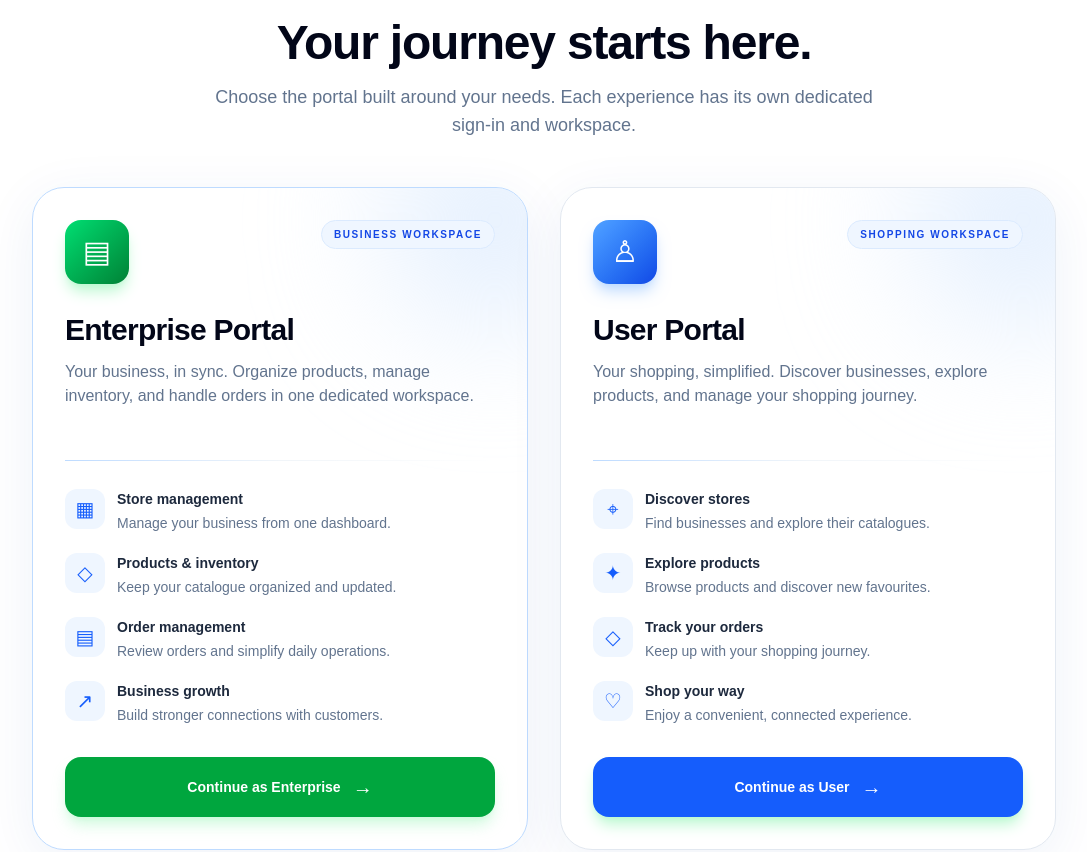
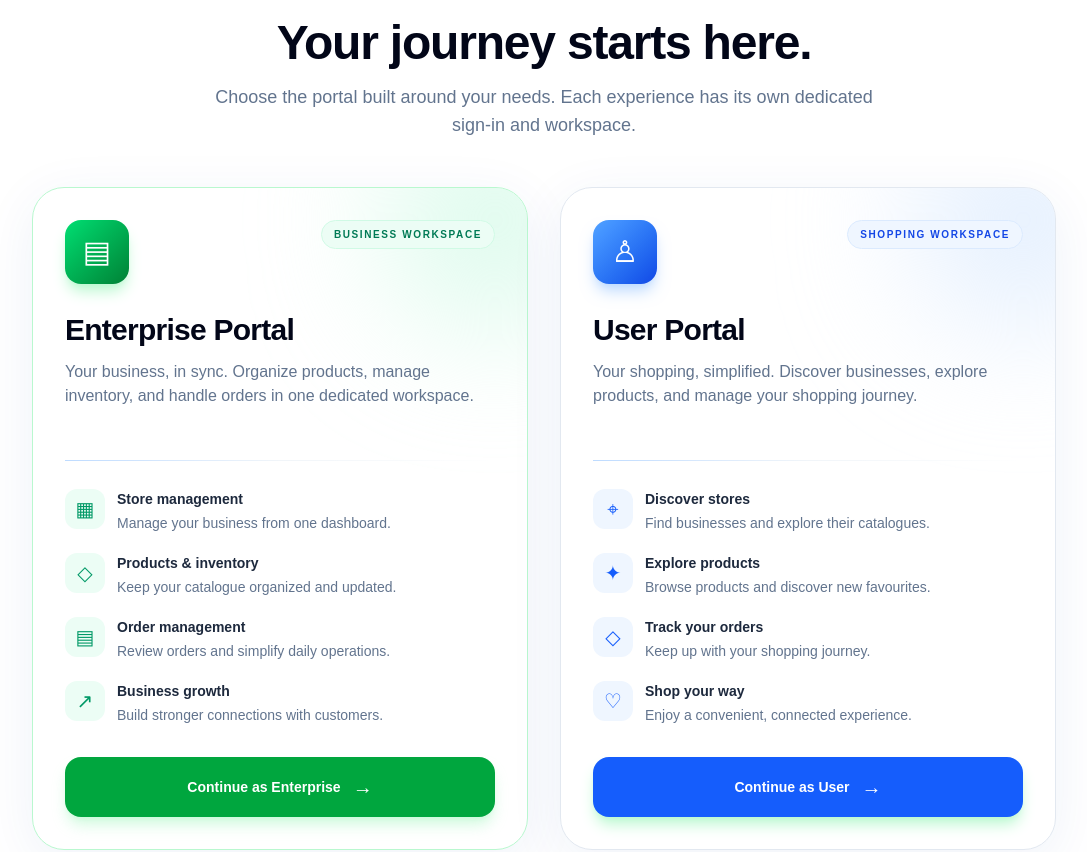
Before and after one commit to Deep-1507/ShopSync., a Next.js app: page / in a window 1280 px wide. Shown: the part 1412-2264 px from the top of the page, without its empty margins (96-1183 px from the left). Built offline with nearby package versions, Linux system fonts and the light colour scheme.

Commit message:
UI design fixed

```diff
--- a/app/page.js
+++ b/app/page.js
@@ -79,18 +79,19 @@ function PortalCard({ type, features, href }) {
 
   return (
     <article
-      className={`group relative flex flex-col overflow-hidden rounded-[2rem] border bg-white p-6 shadow-[0_12px_55px_rgba(30,64,175,0.07)] transition-all duration-500 hover:-translate-y-2 hover:shadow-[0_25px_70px_rgba(37,99,235,0.16)] sm:p-8 ${
-        enterprise
-          ? "border-blue-200 hover:border-blue-400"
+      className={`group relative flex flex-col overflow-hidden rounded-[2rem] border bg-white p-6 shadow-[0_12px_55px_rgba(30,64,175,0.07)] transition-all duration-500 hover:-translate-y-2 hover:shadow-[0_25px_70px_rgba(37,99,235,0.16)] sm:p-8 ${enterprise
+        ? "border-green-200 hover:border-green-400"
         : "border-slate-200 hover:border-blue-300"
         }`}
     >
-      <div className="pointer-events-none absolute -right-20 -top-20 h-56 w-56 rounded-full bg-blue-100/70 blur-3xl transition-all duration-700 group-hover:bg-blue-200/80" />
+      <div className={`pointer-events-none absolute -right-20 -top-20 h-56 w-56 rounded-full blur-3xl transition-all duration-700 ${enterprise
+          ? "bg-emerald-100/70 group-hover:bg-emerald-200/80"
+          : "bg-blue-100/70 group-hover:bg-blue-200/80"
+        }`} />
 
       <div className="relative flex items-start justify-between gap-4">
         <div
-          className={`flex h-16 w-16 items-center justify-center rounded-2xl text-3xl text-white shadow-lg transition duration-500 group-hover:rotate-6 group-hover:scale-110 ${
-            enterprise
+          className={`flex h-16 w-16 items-center justify-center rounded-2xl text-3xl text-white shadow-lg transition duration-500 group-hover:rotate-6 group-hover:scale-110 ${enterprise
             ? "bg-gradient-to-br from-green-400 to-green-700 shadow-green-200"
             : "bg-gradient-to-br from-blue-400 to-blue-700 shadow-blue-200"
             }`}
@@ -98,7 +99,12 @@ function PortalCard({ type, features, href }) {
           {enterprise ? "▤" : "♙"}
         </div>
 
-        <span className="rounded-full border border-blue-100 bg-blue-50 px-3 py-1.5 text-[10px] font-bold uppercase tracking-[0.16em] text-blue-700">
+        <span
+          className={`rounded-full border px-3 py-1.5 text-[10px] font-bold uppercase tracking-[0.16em] ${enterprise
+            ? "border-emerald-100 bg-emerald-50 text-emerald-700"
+            : "border-blue-100 bg-blue-50 text-blue-700"
+            }`}
+        >
           {enterprise ? "Business workspace" : "Shopping workspace"}
         </span>
       </div>
@@ -122,7 +128,12 @@ function PortalCard({ type, features, href }) {
             className="flex gap-3 transition-transform duration-300 group-hover:translate-x-1"
             style={{ transitionDelay: `${index * 40}ms` }}
           >
-            <span className="flex h-10 w-10 shrink-0 items-center justify-center rounded-xl bg-blue-50 text-xl text-blue-600 transition-colors group-hover:bg-blue-100">
+            <span
+              className={`flex h-10 w-10 shrink-0 items-center justify-center rounded-xl text-xl transition-colors ${enterprise
+                ? "bg-emerald-50 text-emerald-600 group-hover:bg-emerald-100"
+                : "bg-blue-50 text-blue-600 group-hover:bg-blue-100"
+                }`}
+            >
               {feature.icon}
             </span>
             <div>
@@ -137,8 +148,7 @@ function PortalCard({ type, features, href }) {
 
       <Link
         href={href}
-        className={`relative mt-8 inline-flex items-center justify-center gap-3 rounded-2xl px-5 py-4 text-sm font-bold !text-white shadow-lg transition-all duration-300 hover:gap-5 focus:outline-none focus:ring-4 focus:ring-blue-200 ${
-          enterprise
+        className={`relative mt-8 inline-flex items-center justify-center gap-3 rounded-2xl px-5 py-4 text-sm font-bold !text-white shadow-lg transition-all duration-300 hover:gap-5 focus:outline-none focus:ring-4 focus:ring-blue-200 ${enterprise
           ? "bg-green-600 shadow-green-200/70 hover:bg-green-700"
           : "bg-blue-600 shadow-green-200 hover:bg-blue-700"
           }`}
```
Lines whose indentation alone changed are shown as unchanged.
